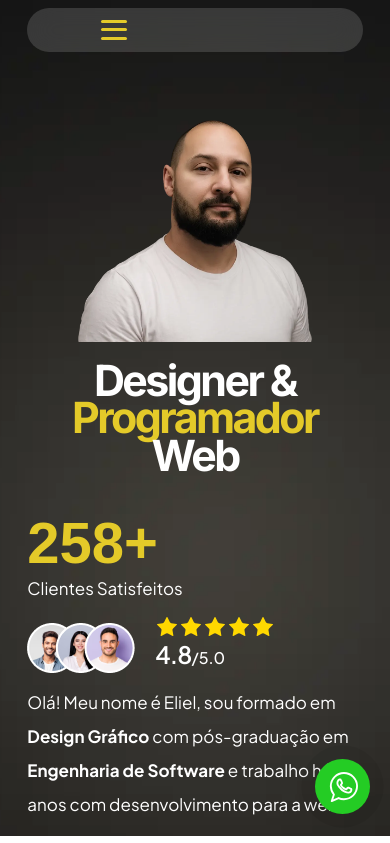
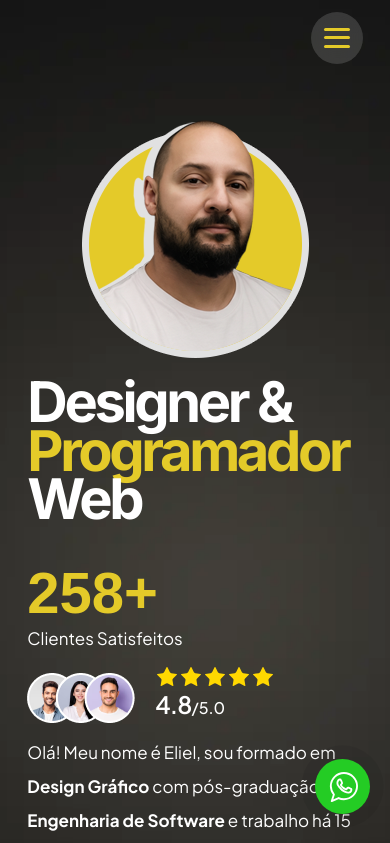
Before and after one commit to elielcezar/portfolio2026-promo, a Next.js app: page / in a window 390 px wide. Shown: the top 843 px of the page. Built offline with nearby package versions, Linux system fonts and the light colour scheme.

Commit message:
ajustes mobile: menu e avatar

```diff
--- a/app/components/Header/Header.css
+++ b/app/components/Header/Header.css
@@ -191,21 +191,41 @@ header nav ul li a.social-link {
         display: block;
     }
 
+    /* Fechado: sem barra — só o hambúrguer dentro de um círculo fosco, no canto
+       superior direito. O display:flex do header precisa ser desfeito aqui: no
+       mobile a .header-bar e a .mobile-nav empilham, e não lado a lado (era o
+       que jogava o X para a esquerda). */
     header {
-        top: 8px;
-        left: 7%;
-        width: 86%;
+        display: block;
+        top: 12px;
+        left: auto;
+        right: 7%;
+        width: 52px;
+        max-width: none;
+        max-height: 52px;
         margin: 0;
         background: rgba(255, 255, 255, 0.15);
-        border-radius: 30px;
+        border-radius: 50%;
     }
 
     .header-bar {
-        padding: 9px 15px;
+        justify-content: center;
+        min-height: 52px;
+        padding: 0;
+        gap: 0;
     }
 
+    /* Aberto: o círculo vira painel e o X sobe para o canto superior direito.
+       Anima por max-height porque height:auto não é transicionável. */
     header.menu-open {
-        border-radius: 20px;
+        width: 86%;
+        max-height: 520px;
+        border-radius: 24px;
+    }
+
+    header.menu-open .header-bar {
+        justify-content: flex-end;
+        padding: 0 18px;
     }
 
     header .logo img {
--- a/app/components/Header/Header.tsx
+++ b/app/components/Header/Header.tsx
@@ -1,7 +1,6 @@
 "use client";
 
 import { useState } from "react";
-import Image from "next/image";
 import Link from "next/link";
 import "./Header.css";
 
--- a/app/components/Hero/Hero.css
+++ b/app/components/Hero/Hero.css
@@ -35,6 +35,12 @@
     display: block;
     width: 100%;
     height: auto;
+}
+
+/* A foto tem arte própria no mobile; a troca acontece no mesmo breakpoint do
+   bloco retrato lá embaixo. */
+#hero .hero-photo-mobile {
+    display: none;
 }
 
 #hero .hero-content {
@@ -201,6 +207,16 @@
         margin: 0 auto 20px auto;
     }
 
+    #hero .hero-photo-desktop {
+        display: none;
+    }
+
+    /* 227px é a largura natural do avatar-mobile.png — não ampliar */
+    #hero .hero-photo-mobile {
+        display: block;
+        max-width: 227px;
+    }
+
     #hero .hero-content {
         width: 100%;
         margin-left: 0;
@@ -208,8 +224,8 @@
     }
 
     #hero .hero-title {
-        font-size: clamp(2.25rem, 11vw, 4rem);
-        text-align: center;
+        font-size: clamp(3.5rem, 11vw, 4rem);
+        text-align: left;
         margin-bottom: 40px;
     }
 
--- a/app/components/Hero/Hero.tsx
+++ b/app/components/Hero/Hero.tsx
@@ -9,11 +9,19 @@ export default function Hero() {
     <section id="hero">
       <div className="hero-inner">
 
-        <div className="hero-photo">
+        <div className="hero-photo hero-photo-desktop">
           <Image src="/images/eliel.webp"
             alt="Eliel Cezar"
             width={859}
             height={812}
+            priority />
+        </div>
+
+        <div className="hero-photo hero-photo-mobile">
+          <Image src="/images/avatar-mobile.png"
+            alt="Eliel Cezar"
+            width={227}
+            height={238}
             priority />
         </div>
 
--- a/package.json
+++ b/package.json
@@ -12,7 +12,7 @@
     "embla-carousel-autoplay": "^8.6.0",
     "embla-carousel-react": "^8.6.0",
     "lucide-react": "^0.563.0",
-    "next": "16.1.1",
+    "next": "^16.2.12",
     "react": "19.2.3",
     "react-dom": "19.2.3"
   },
@@ -22,7 +22,7 @@
     "@types/react": "^19",
     "@types/react-dom": "^19",
     "eslint": "^9",
-    "eslint-config-next": "16.1.1",
+    "eslint-config-next": "^16.2.12",
     "tailwindcss": "^4",
     "typescript": "^5"
   }
```
Also changed, not shown: public/images/avatar-mobile.png (added), 1 other file (tests, documents, lock files or other folders).
